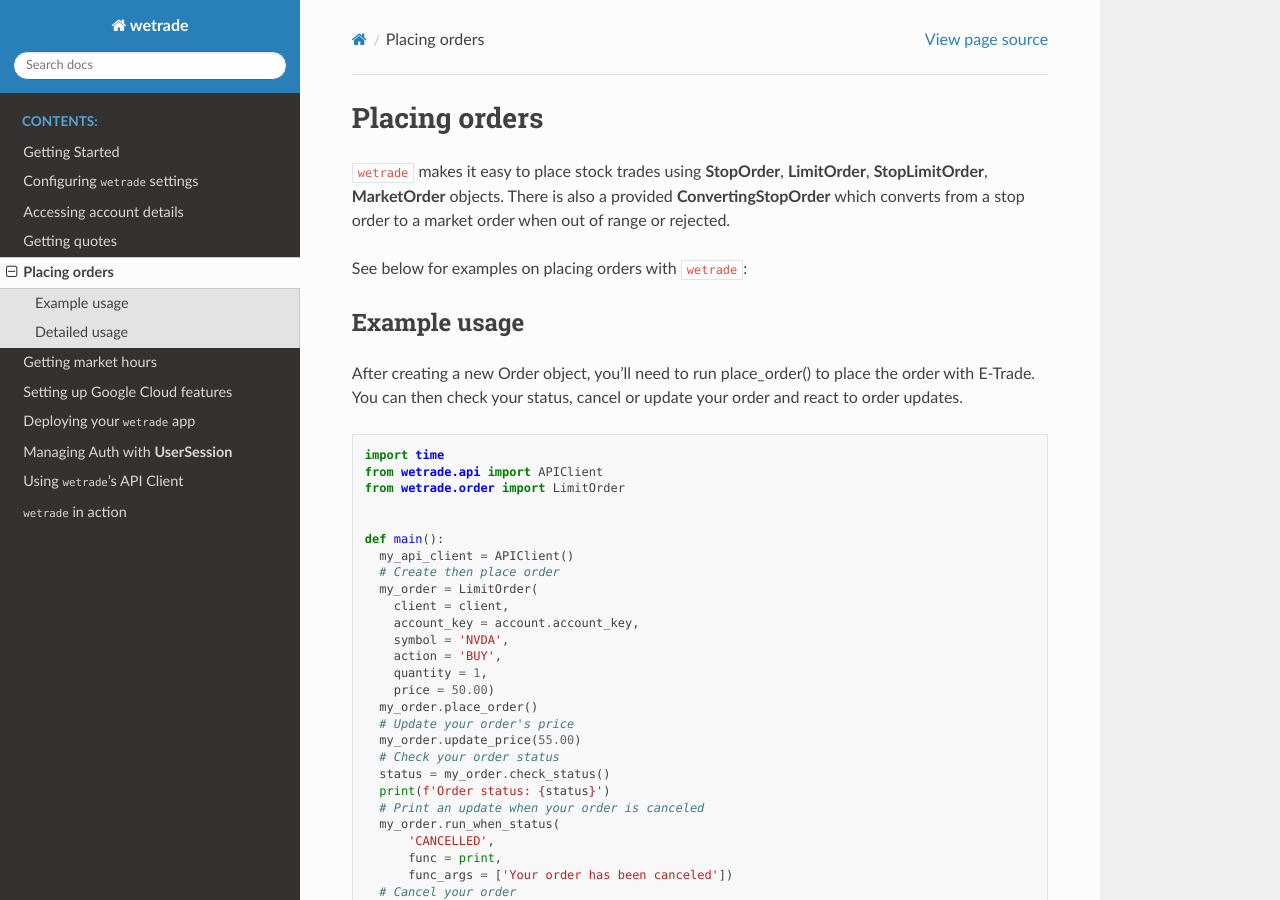
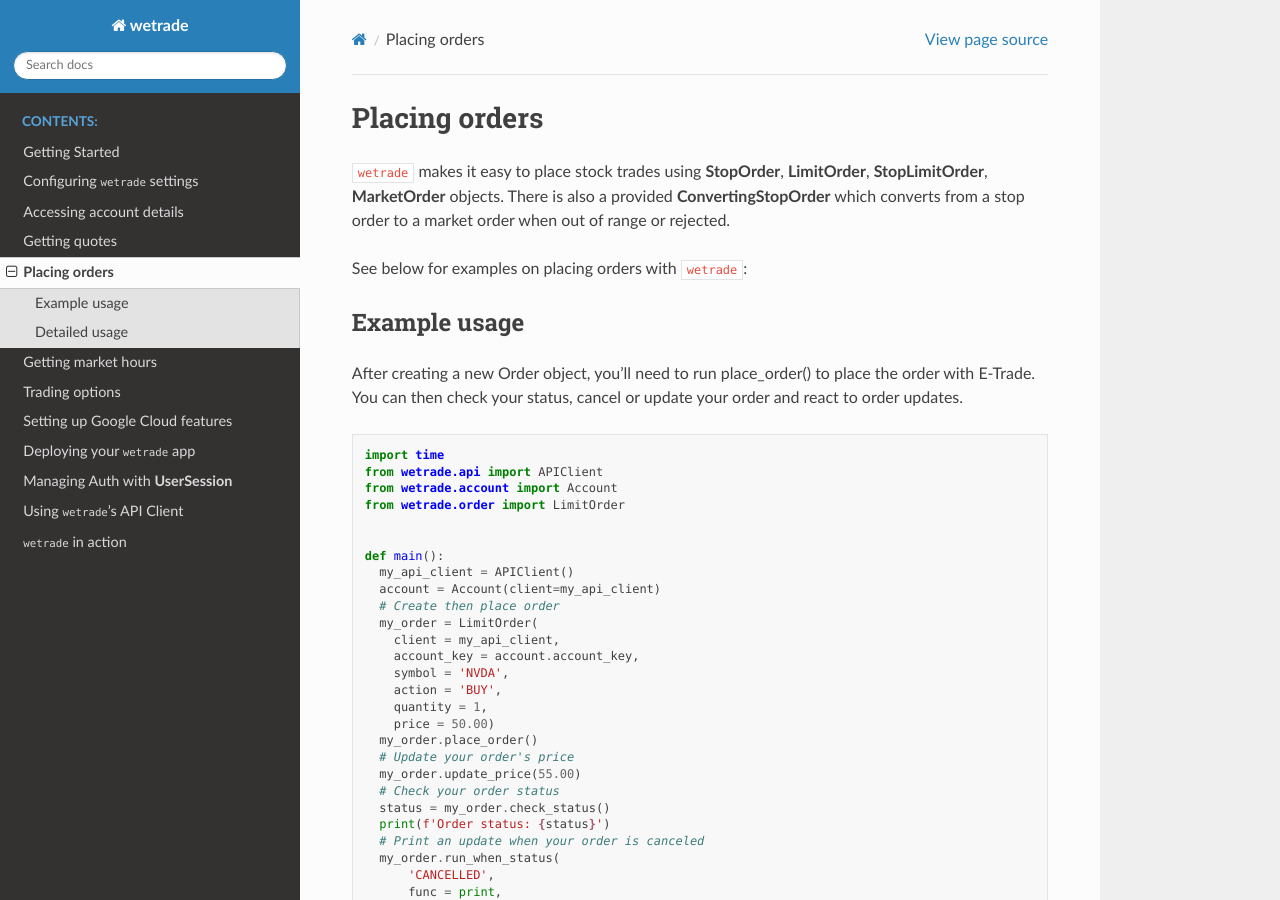
Before and after one commit to mason-krause/wetrade, a Sphinx documentation site: the page built from docs/order.rst, in a window 1280 px wide and 900 px high. Built offline with Sphinx 7.4.7 and the Read the Docs theme 3.1.0, drawn with Linux system fonts in a browser that asks for light colours.

Commit message:
update options trading

```diff
--- a/docs/index.rst
+++ b/docs/index.rst
@@ -11,6 +11,7 @@
   quote
   order
   market-hours
+  options
   gcloud
   deployment
   user-session
--- a/docs/order.rst
+++ b/docs/order.rst
@@ -24,14 +24,16 @@
 
   import time
   from wetrade.api import APIClient
+  from wetrade.account import Account
   from wetrade.order import LimitOrder
 
 
   def main():
     my_api_client = APIClient()
+    account = Account(client=my_api_client)
     # Create then place order
     my_order = LimitOrder(
-      client = client,
+      client = my_api_client,
       account_key = account.account_key,
       symbol = 'NVDA',
       action = 'BUY',
--- a/docs/quote.rst
+++ b/docs/quote.rst
@@ -29,7 +29,7 @@
 
   def main():
     my_api_client = APIClient()
-    my_quote = Quote(client=client, symbol='IBM')
+    my_quote = Quote(client=my_api_client, symbol='IBM')
     # Get the most recent quote details
     quote = my_quote.get_quote()
     print(f'Quote details: {quote}')
```
Also changed, not shown: docs/options.rst (added, +51 -0 lines), 2 other files.
